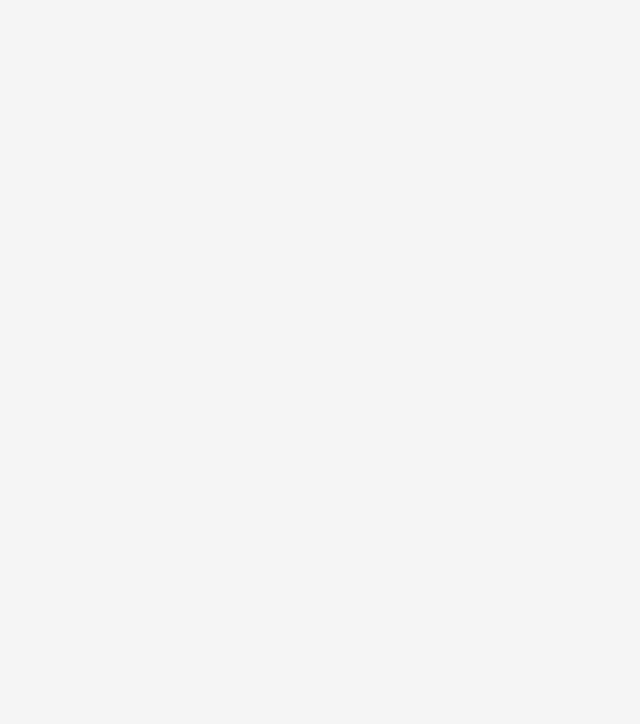
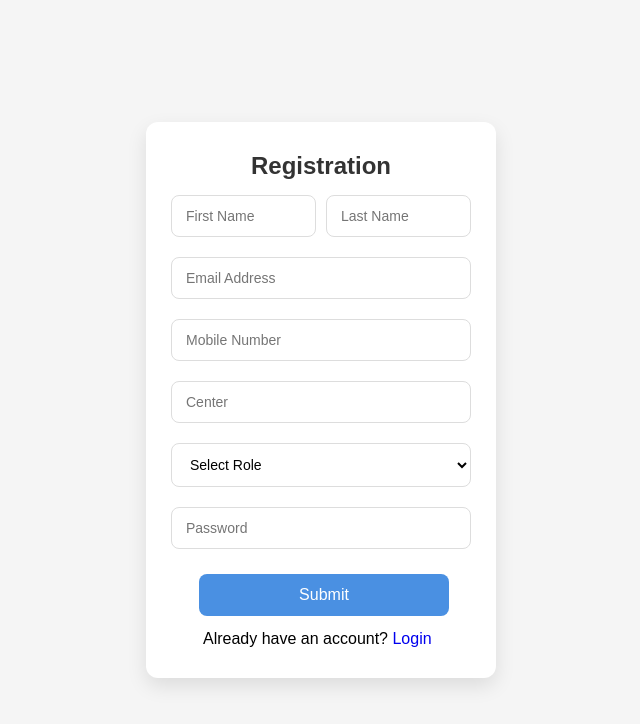
Before and after one commit to Manthan346/cii-backend, a React (Vite) app in the folder frontend/CII-ERP/: page /Registration in a window 1280 px wide. Before the commit this address had no page. Shown: the top 724 px of the page, without its empty margins (29-669 px from the left). Built offline with nearby package versions, Linux system fonts and the light colour scheme.

Commit message:
new features added

```diff
--- a/frontend/CII-ERP/package.json
+++ b/frontend/CII-ERP/package.json
@@ -12,6 +12,7 @@
   "dependencies": {
     "@emotion/react": "^11.14.0",
     "@emotion/styled": "^11.14.1",
+    "@mui/icons-material": "^9.1.1",
     "@mui/material": "^9.1.2",
     "formik": "^2.4.9",
     "react": "^19.2.6",
--- a/frontend/CII-ERP/src/App.jsx
+++ b/frontend/CII-ERP/src/App.jsx
@@ -1,13 +1,18 @@
-import { BrowserRouter, Routes, Route } from "react-router-dom";
-import LoginPage from "./components/LoginPage";
+import React from "react";
+import { BrowserRouter, Routes, Route, Navigate } from "react-router-dom";
+import LoginPage from "./components/LoginPage"; // Adjust paths based on your folder structure
 import Registration from "./components/Registration";
 
 function App() {
   return (
     <BrowserRouter>
       <Routes>
-        <Route path="/" element={<LoginPage />} />
-        <Route path="/register" element={<Registration />} />
+        {/* Redirect empty root URL directly to the Login Page */}
+        <Route path="/" element={<Navigate to="/LoginPage" />} />
+
+        {/* Define paths that match your <Link to="..."> values */}
+        <Route path="/LoginPage" element={<LoginPage />} />
+        <Route path="/Registration" element={<Registration />} />
       </Routes>
     </BrowserRouter>
   );
--- a/frontend/CII-ERP/src/components/LoginPage.css
+++ b/frontend/CII-ERP/src/components/LoginPage.css
@@ -20,7 +20,7 @@ body {
 
 .left-panel {
   width: 400px;
-  height: 450px;
+  height: 600px;
   background: #d9d9d9;
   border-radius: 12px;
   display: flex;
@@ -71,7 +71,7 @@ body {
 .eye-icon {
   position: absolute;
   right: 15px;
-  top: 14px;
+  top: 20px;
   cursor: pointer;
 }
 
@@ -139,6 +139,11 @@ body {
   font-weight: 500;
 }
 
+.google-btn{
+  padding: 0 1.2rem;
+  margin-right: 1rem;
+}
+
 .signup-text {
   margin-top: 20px;
 }
--- a/frontend/CII-ERP/src/components/LoginPage.jsx
+++ b/frontend/CII-ERP/src/components/LoginPage.jsx
@@ -1,6 +1,8 @@
 import React, { useState } from "react";
 import "./LoginPage.css";
 import logo from "../assets/logo.png";
+import { Link } from "react-router-dom";
+import VisibilityIcon from '@mui/icons-material/Visibility';
 
 function LoginPage() {
   const [showPassword, setShowPassword] = useState(false);
@@ -31,7 +33,7 @@ function LoginPage() {
               className="input-field"
             />
             <span className="eye-icon" onClick={() => setShowPassword(!showPassword)}>
-
+              <VisibilityIcon/>
             </span>
           </div>
 
@@ -50,14 +52,14 @@ function LoginPage() {
               <img src="https://www.facebook.com/favicon.ico" alt="Facebook" width="18" />
               Facebook
             </button>
-            <button type="button" className="social-btn">
+            <button type="button" className="social-btn google-btn">
               <img src="https://www.google.com/favicon.ico" alt="Google" width="18" />
               Google
             </button>
           </div>
 
           <p className="signup-text">
-            Don't have an account? <a href="/register">Sign Up</a>
+            Don't have an account?  <Link to="/Registration">Register</Link>
           </p>
         </form>
       </div>
--- a/frontend/CII-ERP/src/components/Registration.css
+++ b/frontend/CII-ERP/src/components/Registration.css
@@ -41,12 +41,15 @@ input:focus {
   box-shadow: 0 0 5px rgba(74, 144, 226, 0.3);
 }
 
+button:hover {
+  background: #357abd;
+}
 /* Submit button */
 button {
   width: 250px;
   padding: 12px;
   margin-top: 15px;
-  margin-left: 35px;
+  margin-left: 28px;
   background: #4a90e2;
   color: white;
   border: none;
@@ -69,9 +72,38 @@ h2 {
 }
 
 .login-page{
- margin-left: 3rem ;
+ margin-left: 2rem;
+  margin-top:0.9rem;
 }
 
 .login-page a{
     text-decoration: none;
 }
+
+.name-row {
+  display: flex;
+  gap: 10px;
+  margin: 10px 0;
+}
+
+.name-row input {
+  width: 145px;
+  margin: 0;
+}
+
+select {
+  width: 300px;
+  padding: 12px 14px;
+  margin: 10px 0;
+  border: 1px solid #ddd;
+  border-radius: 8px;
+  font-size: 14px;
+  outline: none;
+  transition: 0.3s ease;
+  background: white;
+}
+
+select:focus {
+  border-color: #4a90e2;
+  box-shadow: 0 0 5px rgba(74, 144, 226, 0.3);
+}
--- a/frontend/CII-ERP/src/components/Registration.jsx
+++ b/frontend/CII-ERP/src/components/Registration.jsx
@@ -1,5 +1,6 @@
 import { useFormik } from "formik";
-import './Registration.css';
+import "./Registration.css";
+import { Link } from "react-router-dom";
 
 export default function Registration() {
   const formik = useFormik({
@@ -9,17 +10,22 @@ export default function Registration() {
       email: "",
       mobile: "",
       center: "",
+      role: "",
       password: "",
     },
+
     onSubmit: (values) => {
       alert(JSON.stringify(values, null, 2));
     },
   });
+
   return (
     <div className="form-container">
       <form onSubmit={formik.handleSubmit}>
-      <h2>Registration Form</h2>
+        <h2>Registration</h2>
 
+        {/* First Name & Last Name */}
+        <div className="name-row">
           <input
             name="firstName"
             type="text"
@@ -35,6 +41,7 @@ export default function Registration() {
             onChange={formik.handleChange}
             value={formik.values.lastName}
           />
+        </div>
 
         <input
           name="email"
@@ -60,6 +67,21 @@ export default function Registration() {
           value={formik.values.center}
         />
 
+        {/* Role Dropdown */}
+        <select
+          name="role"
+          onChange={formik.handleChange}
+          value={formik.values.role}
+        >
+          <option value="">Select Role</option>
+          <option value="Super Admin">Super Admin</option>
+          <option value="Admin">Admin</option>
+          <option value="Staff">Staff</option>
+          <option value="Student">Student</option>
+          <option value="Accountant">Accountant</option>
+          <option value="Hostel Warden">Hostel Warden</option>
+        </select>
+
         <input
           name="password"
           type="password"
@@ -69,9 +91,12 @@ export default function Registration() {
         />
 
         <button type="submit">Submit</button>
-      <p className="login-page">Already have an account? <a href="/">Login</a></p>
+
+        <p className="login-page">
+          Already have an account?{" "}
+          <Link to="/LoginPage">Login</Link>
+        </p>
       </form>
     </div>
   );
-
 }
```
Also changed, not shown: 1 other file (tests, documents, lock files or other folders). Lines whose indentation alone changed are shown as unchanged.
